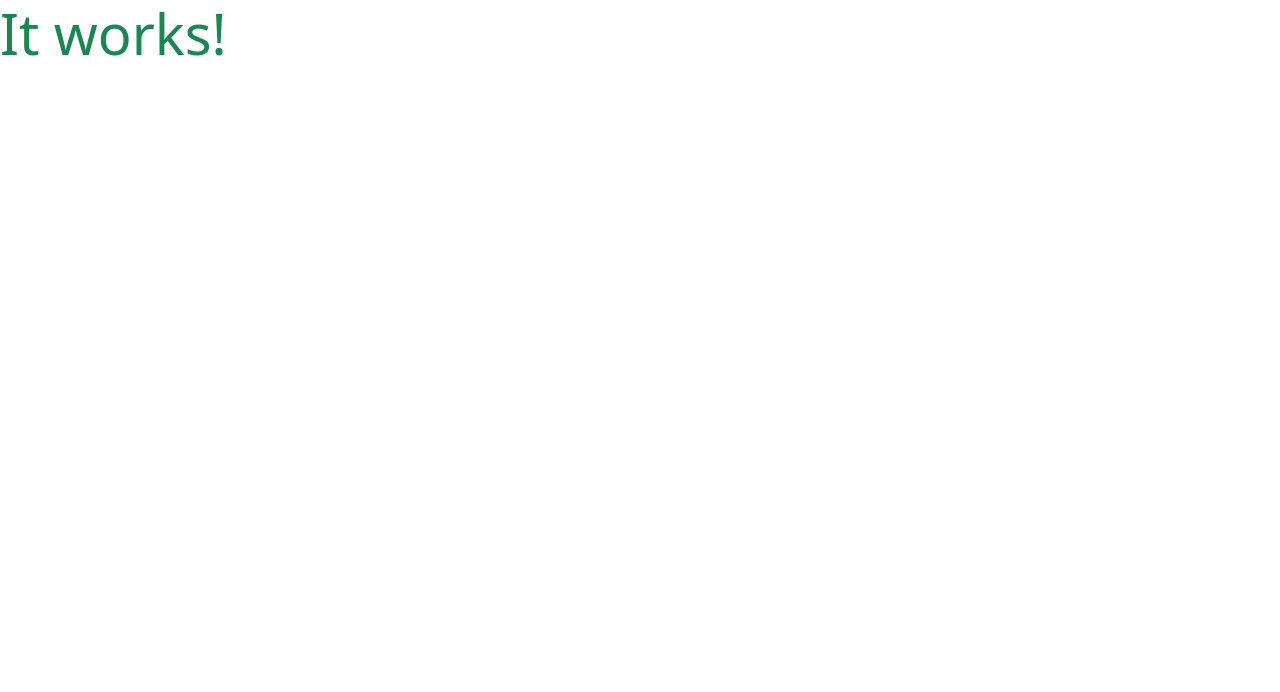
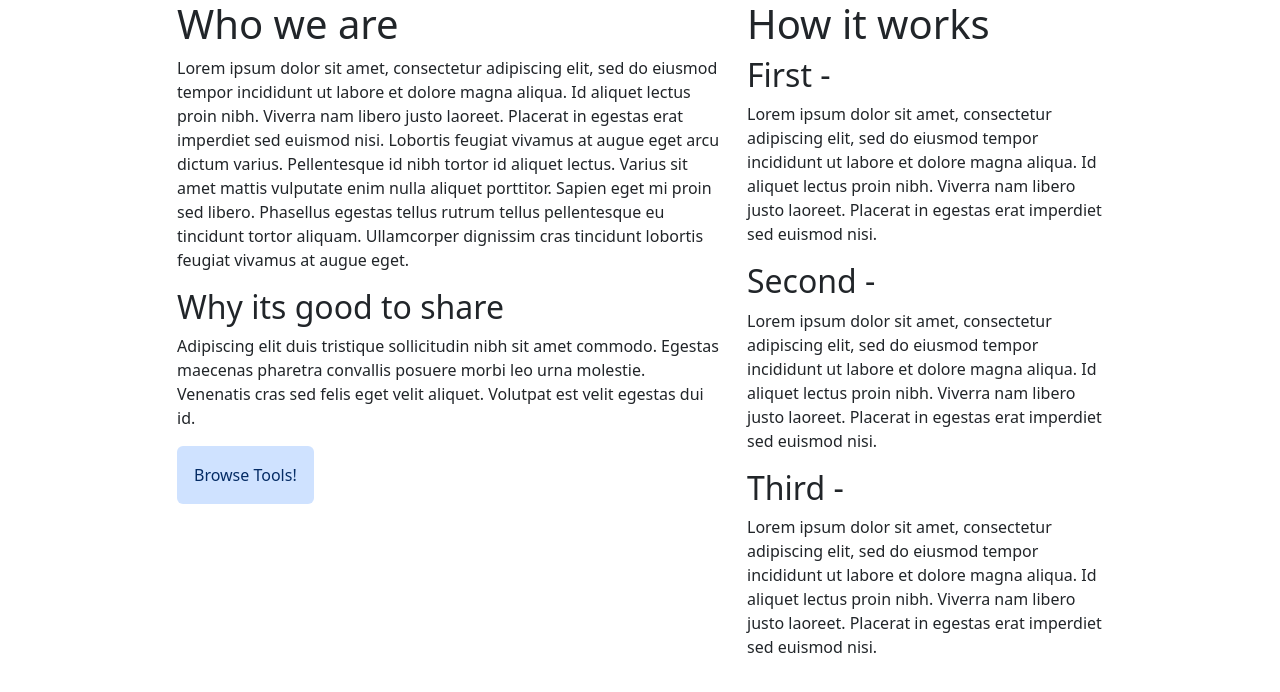
Before and after one commit to nddpj00/toolshare, a Django app: page / in a window 1280 px wide. Before the commit the part shown is almost empty. Shown: the top 692 px of the page. Run offline with Django 4.2, Linux system fonts and the light colour scheme.

Commit message:
adds columns to home page with placeholders

```diff
--- a/home/templates/home/index.html
+++ b/home/templates/home/index.html
@@ -1,6 +1,57 @@
 {% extends "base.html" %}
 {% load static %}
 
+{% block page_header %}
+<div class="container header-container">
+    <div class="row">
+        <div class="col">
+        </div>
+    </div>
+</div>
+{% endblock %}
+
 {% block content %}
-<h1 class="display-4 text-success">It works!</h1>
+<div class="container">
+    <div class="row d-flex justify-content-center">
+        <div class="col-sm-6">
+            <h1>Who we are</h1>
+            <p>Lorem ipsum dolor sit amet, consectetur adipiscing elit, sed do eiusmod tempor incididunt ut labore et
+                dolore magna aliqua. Id aliquet lectus proin nibh. Viverra nam libero justo laoreet. Placerat in egestas
+                erat imperdiet sed euismod nisi. Lobortis feugiat vivamus at augue eget arcu dictum varius. Pellentesque
+                id nibh tortor id aliquet lectus. Varius sit amet mattis vulputate enim nulla aliquet porttitor. Sapien
+                eget mi proin sed libero. Phasellus egestas tellus rutrum tellus pellentesque eu tincidunt tortor
+                aliquam. Ullamcorper dignissim cras tincidunt lobortis feugiat vivamus at augue eget.
+                <h2>Why its good to share</h2>
+                Adipiscing elit duis tristique sollicitudin nibh sit amet commodo. Egestas maecenas pharetra convallis
+                posuere morbi leo urna molestie. Venenatis cras sed felis eget velit aliquet. Volutpat est velit egestas
+                dui id.
+                <div>
+                    <h4>
+                        <a class="btn bg-primary-subtle text-primary-emphasis mt-3 p-3" href="#" role="button">Browse
+                            Tools!</a>
+                    </h4>
+                </div>
+        </div>
+        <div class="col-sm-4">
+            <h1>How it works</h1>
+            <h2>First - </h2>
+            <p>Lorem ipsum dolor sit amet, consectetur adipiscing elit, sed do eiusmod tempor incididunt ut labore et
+                dolore magna aliqua. Id aliquet lectus proin nibh. Viverra nam libero justo laoreet. Placerat in egestas
+                erat imperdiet sed euismod nisi.
+            </p>
+            <h2>Second - </h2>
+            <p>
+                Lorem ipsum dolor sit amet, consectetur adipiscing elit, sed do eiusmod tempor incididunt ut labore et
+                dolore magna aliqua. Id aliquet lectus proin nibh. Viverra nam libero justo laoreet. Placerat in egestas
+                erat imperdiet sed euismod nisi.
+            </p>
+            <h2>Third - </h2>
+            <p>
+                Lorem ipsum dolor sit amet, consectetur adipiscing elit, sed do eiusmod tempor incididunt ut labore et
+                dolore magna aliqua. Id aliquet lectus proin nibh. Viverra nam libero justo laoreet. Placerat in egestas
+                erat imperdiet sed euismod nisi.
+            </p>
+        </div>
+    </div>
+</div>
 {% endblock %}
```
